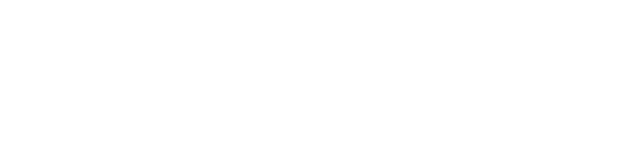
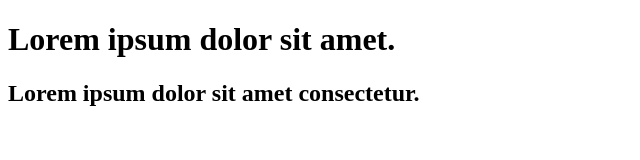
Before and after one commit to Raihan-50/my-second-repo, a plain HTML site: page index.html in a window 1280 px wide. Shown: the whole page, without its empty margins (0-640 px from the left). Drawn offline with Linux system fonts and the light colour scheme.

Commit message:
style add

```diff
--- a/index.html
+++ b/index.html
@@ -8,6 +8,7 @@
     </title>
 </head>
 <body>
-
+    <h1>Lorem ipsum dolor sit amet.</h1>
+    <h2>Lorem ipsum dolor sit amet consectetur.</h2>
 </body>
 </html>
```
